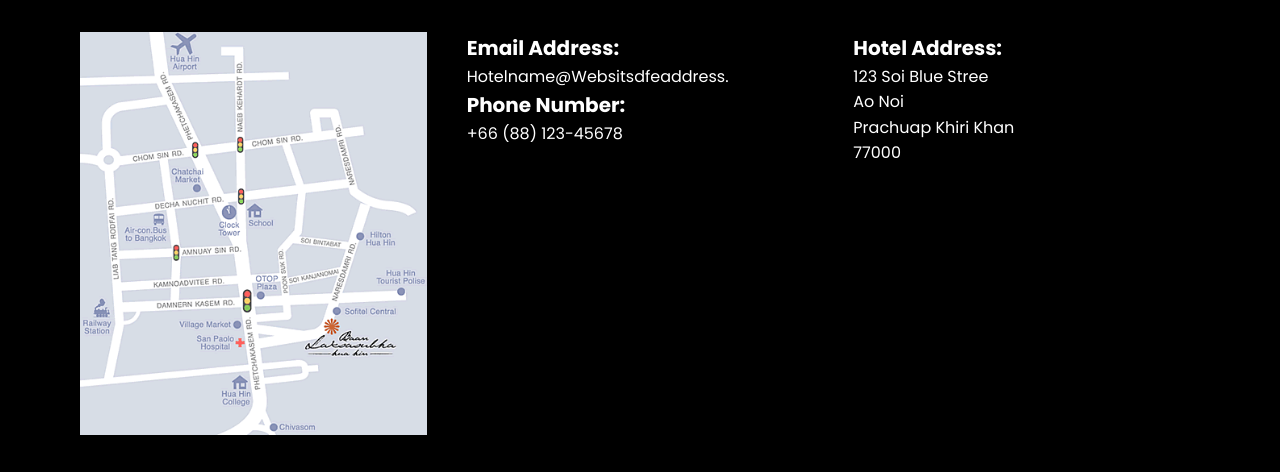
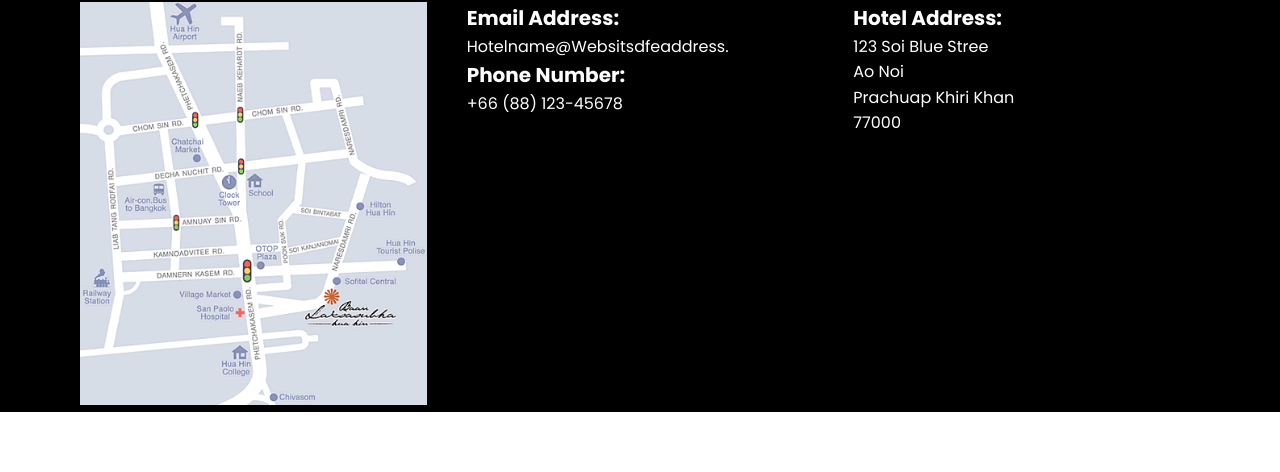
Before and after one commit to aniswd/project2, a plain HTML site: page index.html in a window 1280 px wide. Shown: the part 4011-4483 px from the top of the page. After the commit the page ends 4423 px from the top, so only its background shows below. Drawn offline with Linux system fonts and the light colour scheme.

Commit message:
Update style.css

```diff
--- a/assets/css/style.css
+++ b/assets/css/style.css
@@ -706,11 +706,6 @@ Layout syle
 	background: #000;
 }
 
-#footer ._container {
-	padding-top: 30px;
-	padding-bottom: 30px;
-}
-
 #footer ._contact_info {
 	margin-top: 40px;
 	color: #fff;
```
